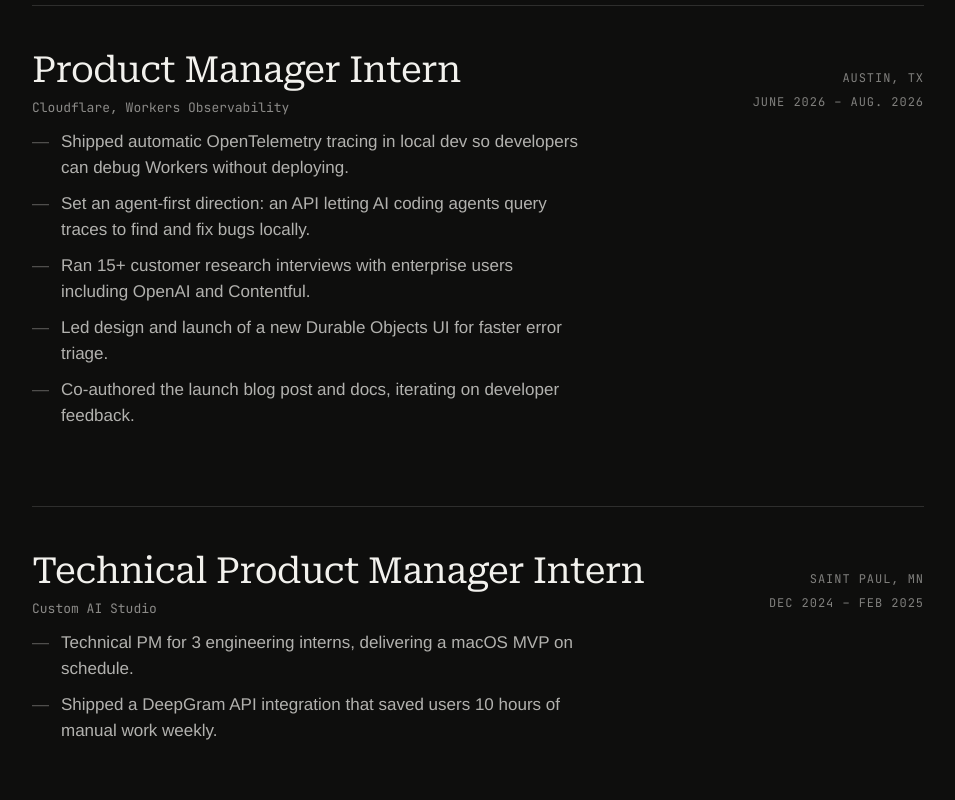
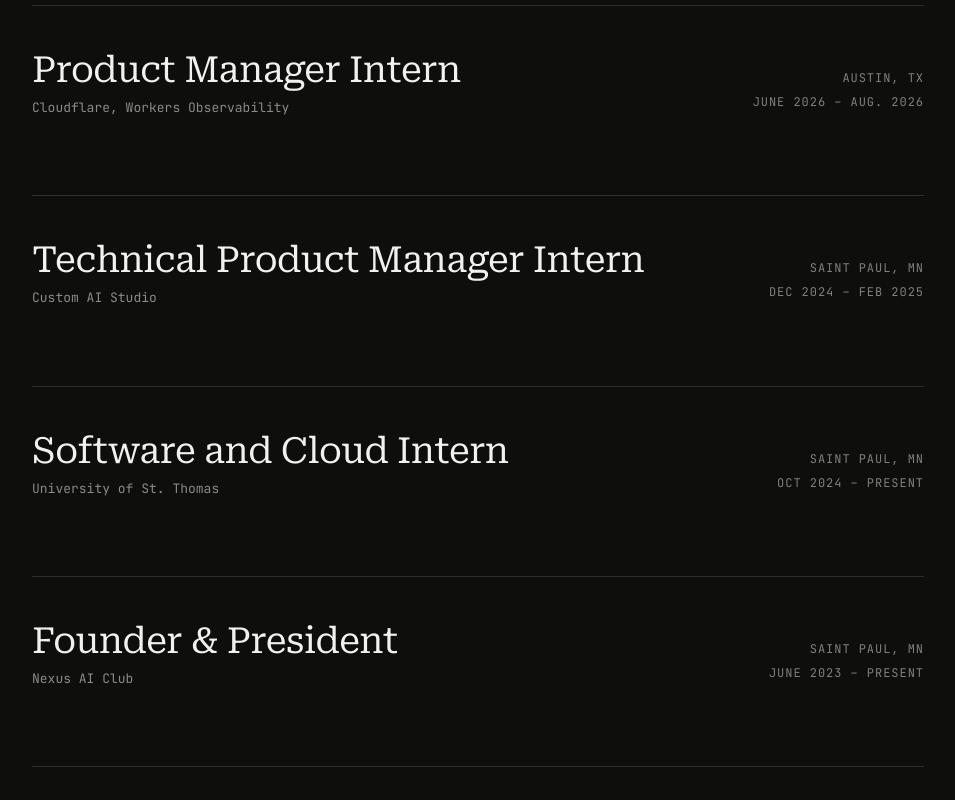
Before and after one commit to ZinMK/personal-website, a React (Vite) app: page / in a window 1280 px wide. Shown: the part 980-1780 px from the top of the page, without its empty margins (272-1227 px from the left). Built offline with nearby package versions, Linux system fonts and the light colour scheme.

Commit message:
[termi] edit components/ZinKhantPortfolio.tsx

```diff
--- a/src/components/ZinKhantPortfolio.tsx
+++ b/src/components/ZinKhantPortfolio.tsx
@@ -458,31 +458,6 @@ export const ZinKhantPortfolio = () => {
                     {job.period && <div style={{ marginTop: 6 }}>{job.period}</div>}
                   </div>
                 </div>
-
-                <div
-                  style={{
-                    display: "flex",
-                    flexDirection: "column",
-                    gap: 11,
-                    maxWidth: "62ch",
-                  }}
-                >
-                  {job.details.map((detail) => (
-                    <div
-                      key={detail}
-                      style={{
-                        display: "flex",
-                        gap: 12,
-                        fontSize: "clamp(14px,1.6vw,17px)",
-                        lineHeight: 1.5,
-                        opacity: 0.72,
-                      }}
-                    >
-                      <span style={{ opacity: 0.45 }}>—</span>
-                      <span>{detail}</span>
-                    </div>
-                  ))}
-                </div>
               </article>
             ))}
 
```
